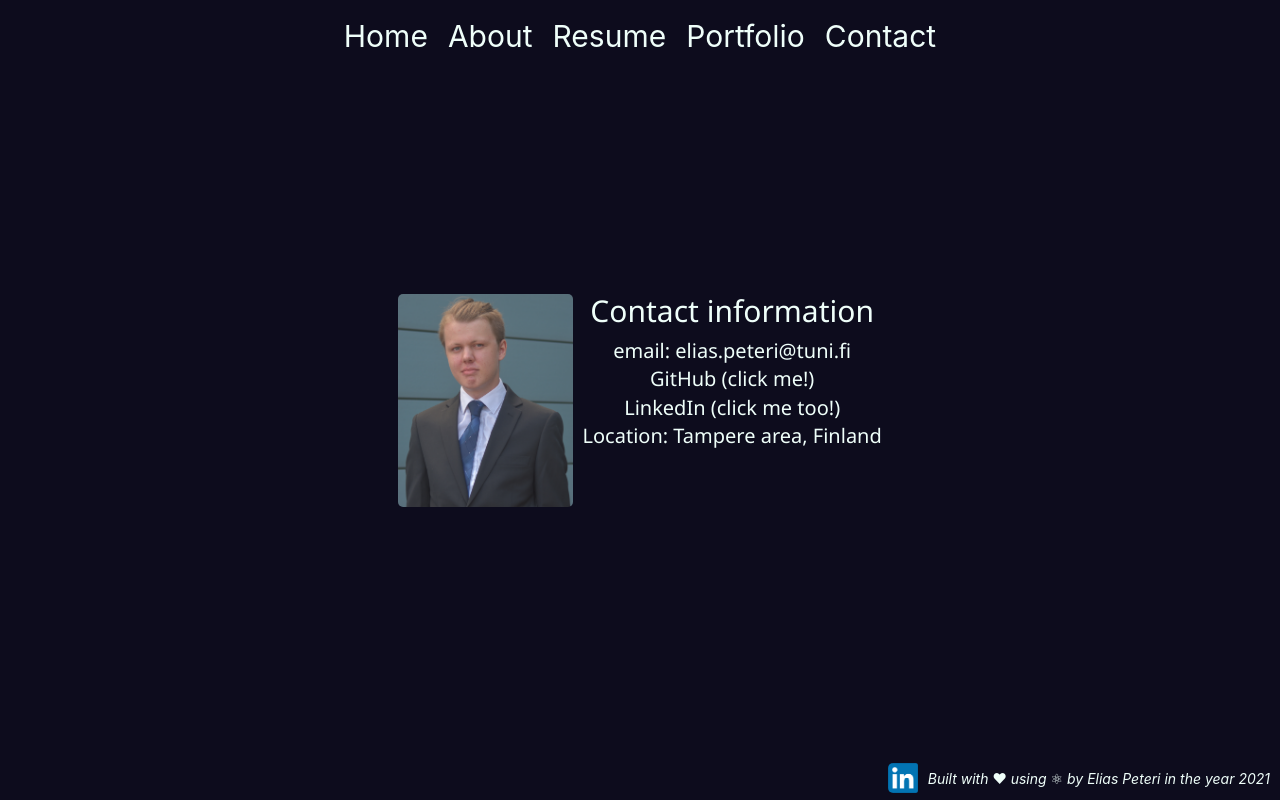
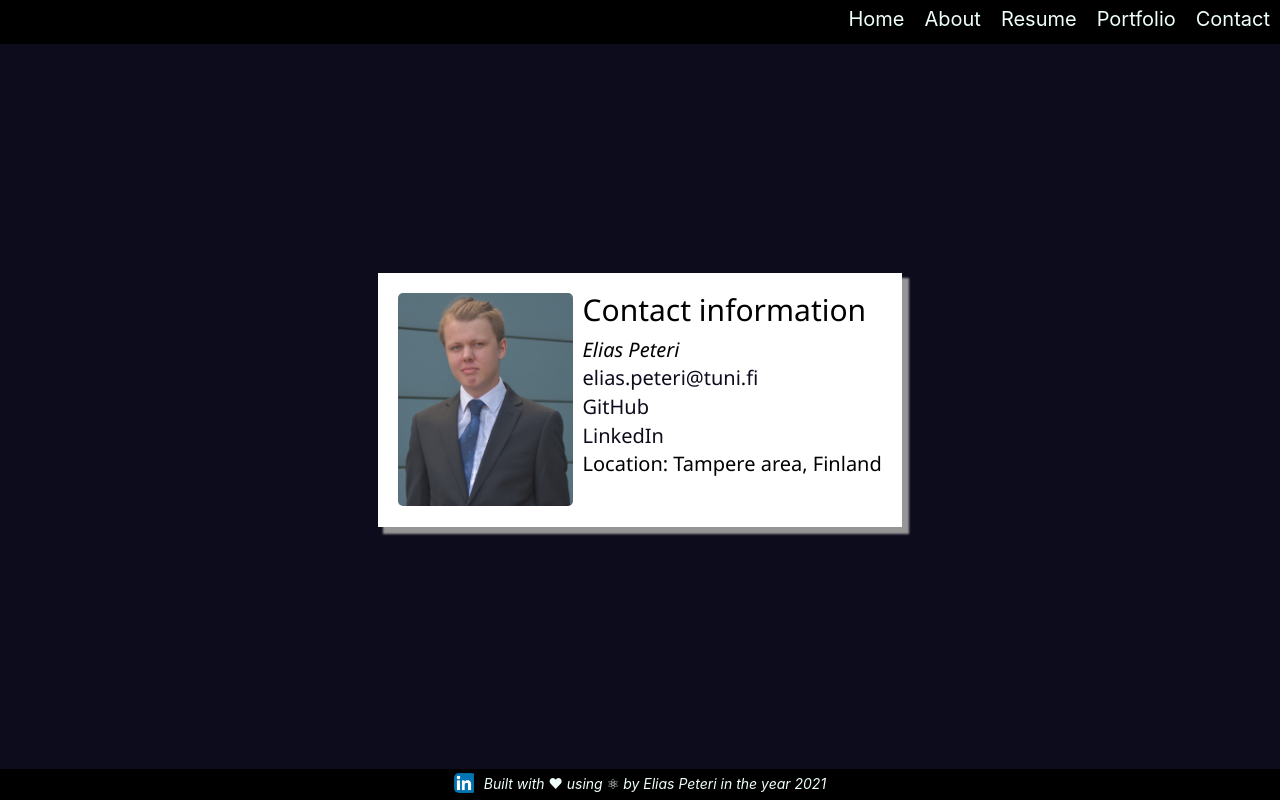
Before and after one commit to eliaspeteri/eliaspeteri.github.io, a React (Create React App) app: page /contact in a window 1280 px wide. Built offline with nearby package versions, Linux system fonts and the light colour scheme.

Commit message:
updated looks

```diff
--- a/src/components/About/About.styled.js
+++ b/src/components/About/About.styled.js
@@ -1,10 +1,12 @@
 import styled from "styled-components";
 
 export const StyledAbout = styled.div`
-    position: absolute;
-    left: 0;
-    right: 0;
+    background-color: white;
+    color: black;
     top: 5rem;
+    box-shadow: 6px 6px 2px 1px #969696;
+    -webkit-box-shadow: 6px 6px 2px 1px #969696;
+    padding: 2rem;
     .list-container {
         margin-left: -5rem;
     }
--- a/src/components/Contact/Contact.jsx
+++ b/src/components/Contact/Contact.jsx
@@ -7,19 +7,19 @@ const Contact = () => {
                 <div className="grid-item">
                     <img src={portrait} alt="portrait"></img>
                 </div>
-                <div className="grid-item">
+                <div className="grid-item" style={{ textAlign: "left" }}>
                     <h2>Contact information</h2>
                     <p>
+                        <em>Elias Peteri</em>
+                        <br />
                         <a href="mailto:elias.peteri@tuni.fi">
-                            email: elias.peteri@tuni.fi
+                            elias.peteri@tuni.fi
                         </a>
                         <br />
-                        <a href="https://www.github.com/eliaspeteri">
-                            GitHub (click me!)
-                        </a>
+                        <a href="https://www.github.com/eliaspeteri">GitHub</a>
                         <br />
                         <a href="https://www.linkedin.com/in/eliaspeteri">
-                            LinkedIn (click me too!)
+                            LinkedIn
                         </a>
                         <br />
                         Location: Tampere area, Finland <br />
--- a/src/components/Contact/Contact.styled.js
+++ b/src/components/Contact/Contact.styled.js
@@ -3,13 +3,18 @@ import styled from "styled-components";
 export const StyledContact = styled.div`
     font-family: Segoe UI;
     z-index: 1;
+    background-color: white;
+    color: black;
+    padding: 2rem;
+    box-shadow: 6px 6px 2px 1px #969696;
+    -webkit-box-shadow: 6px 6px 2px 1px #969696;
     .grid-container {
         grid-template-columns: auto auto;
         display: inline-grid;
         font-size: 2rem;
     }
     a {
-        color: ${({ theme }) => theme.primaryLight};
+        color: ${({ theme }) => theme.primaryDark};
     }
     h2 {
         margin-top: 0px;
--- a/src/components/Navbar/Navbar.styled.js
+++ b/src/components/Navbar/Navbar.styled.js
@@ -2,19 +2,17 @@ import styled from "styled-components";
 
 export const StyledNavbar = styled.nav`
     nav {
-        margin-left: 3rem;
-        margin-right: 3rem;
-        background: transparent;
+        text-align: right;
+        background-color: black;
         cursor: pointer;
         border: none;
-        font-size: 3rem;
+        font-size: 2rem;
         font-family: inherit;
         padding: 1rem;
         color: ${({ theme }) => theme.primaryLight};
-        position: absolute;
-        left: 0px;
-        right: 0px;
-        top: 0rem;
+        position: fixed;
+        margin-top: -1rem;
+        right: -1rem;
     }
     a {
         padding: 1rem;
@@ -26,7 +24,7 @@ export const StyledNavbar = styled.nav`
     color: ${({ theme }) => theme.primaryLight};
     @media (max-width: ${({ theme }) => theme.mobile}) {
         * {
-            font-size: 2rem;
+            background-color: black;
         }
     }
 `;
--- a/src/components/Portfolio/Portfolio.jsx
+++ b/src/components/Portfolio/Portfolio.jsx
@@ -81,7 +81,9 @@ const Portfolio = () => {
                     </ErrorBoundary>
                 </Route>
                 <Route path={match.path}>
-                    <p>Please select a project.</p>
+                    <p style={{ textAlign: "center" }}>
+                        Please select a project.
+                    </p>
                 </Route>
             </Switch>
         </StyledPortfolio>
--- a/src/components/Portfolio/Portfolio.styled.js
+++ b/src/components/Portfolio/Portfolio.styled.js
@@ -1,5 +1,11 @@
 import styled from "styled-components";
 export const StyledPortfolio = styled.div`
+    background-color: white;
+    color: black;
+    padding: 2rem;
+    box-shadow: 6px 6px 2px 1px #969696;
+    -webkit-box-shadow: 6px 6px 2px 1px #969696;
+    text-align: left;
     #closeElements {
         position: relative;
         bottom: 0%;
@@ -15,7 +21,7 @@ export const StyledPortfolio = styled.div`
         padding: 1rem;
     }
     a {
-        color: ${({ theme }) => theme.primaryLight};
+        color: ${({ theme }) => theme.primaryDark};
     }
     a::hover {
         color: ${({ theme }) => theme.primaryHover};
--- a/src/components/Resume/Resume.jsx
+++ b/src/components/Resume/Resume.jsx
@@ -37,7 +37,10 @@ class Resume extends Component {
                         Tampere University of Applied Sciences
                     </div>
                     <div className="grid-item">
-                        <em>Bachelor in Software Engineering</em>
+                        <em>Bachelor of ICT Engineering</em>
+                    </div>
+                    <div className="grid-item">
+                        Major in Software Engineering
                     </div>
                     <ul>
                         <li className="grid-item">
@@ -69,12 +72,20 @@ class Resume extends Component {
                     <div className="grid-item">
                         <em>Office Employee</em>
                     </div>
+                    <div className="grid-item">
+                        Preparing visit lists and providing support for elderly
+                        home care nurses.
+                    </div>
                 </div>
                 <div className="grid-container">Nov 2018 - Present</div>
                 <div className="grid-container">
                     <div className="grid-item">Mielen Ry</div>
                     <div className="grid-item">
                         <em>Volunteer</em>
+                    </div>
+                    <div className="grid-item">
+                        Facilitating hangouts for people with difficulties
+                        leaving their residence.
                     </div>
                 </div>
                 <div className="grid-container">
--- a/src/components/Resume/Resume.styled.js
+++ b/src/components/Resume/Resume.styled.js
@@ -7,6 +7,8 @@ export const StyledResume = styled.div`
     box-shadow: 6px 6px 2px 1px #969696;
     -webkit-box-shadow: 6px 6px 2px 1px #969696;
     overflow: hidden;
+    margin-top: 8rem;
+    margin-bottom: 8rem;
     .grid-container {
         color: black;
         padding: 0.5rem 1rem;
@@ -20,6 +22,8 @@ export const StyledResume = styled.div`
         text-align: left;
     }
     @media (max-width: ${({ theme }) => theme.mobile}) {
+        margin-top: 35rem;
+        margin-bottom: 9rem;
         * {
             box-shadow: 0px 0px 0px 0px;
             -webkit-box-shadow: 0px 0px 0px 0px;
--- a/src/global.js
+++ b/src/global.js
@@ -41,21 +41,20 @@ export const GlobalStyles = createGlobalStyle`
       right: 0;
   }
   footer {
+    background-color: black;
     position:fixed;
-    bottom:0.5rem;
-    right:1rem;
+    padding: 0.5rem;
+    bottom:0rem;
+    right:0rem;
+    left: 0rem;
   }
   footer img {
       position:relative;
-      bottom: 0.2rem;
-      width: 4rem;
+      bottom: 0.25rem;
+      width: 3rem;
       height: auto;
       padding-right: 1rem;
   }
   @media (max-width: ${({ theme }) => theme.mobile}) {
-      footer {
-          left: 0;
-          right: 0;
-      }
   }
 `;
```
Also changed, not shown: 1 other file (tests, documents, lock files or other folders).
